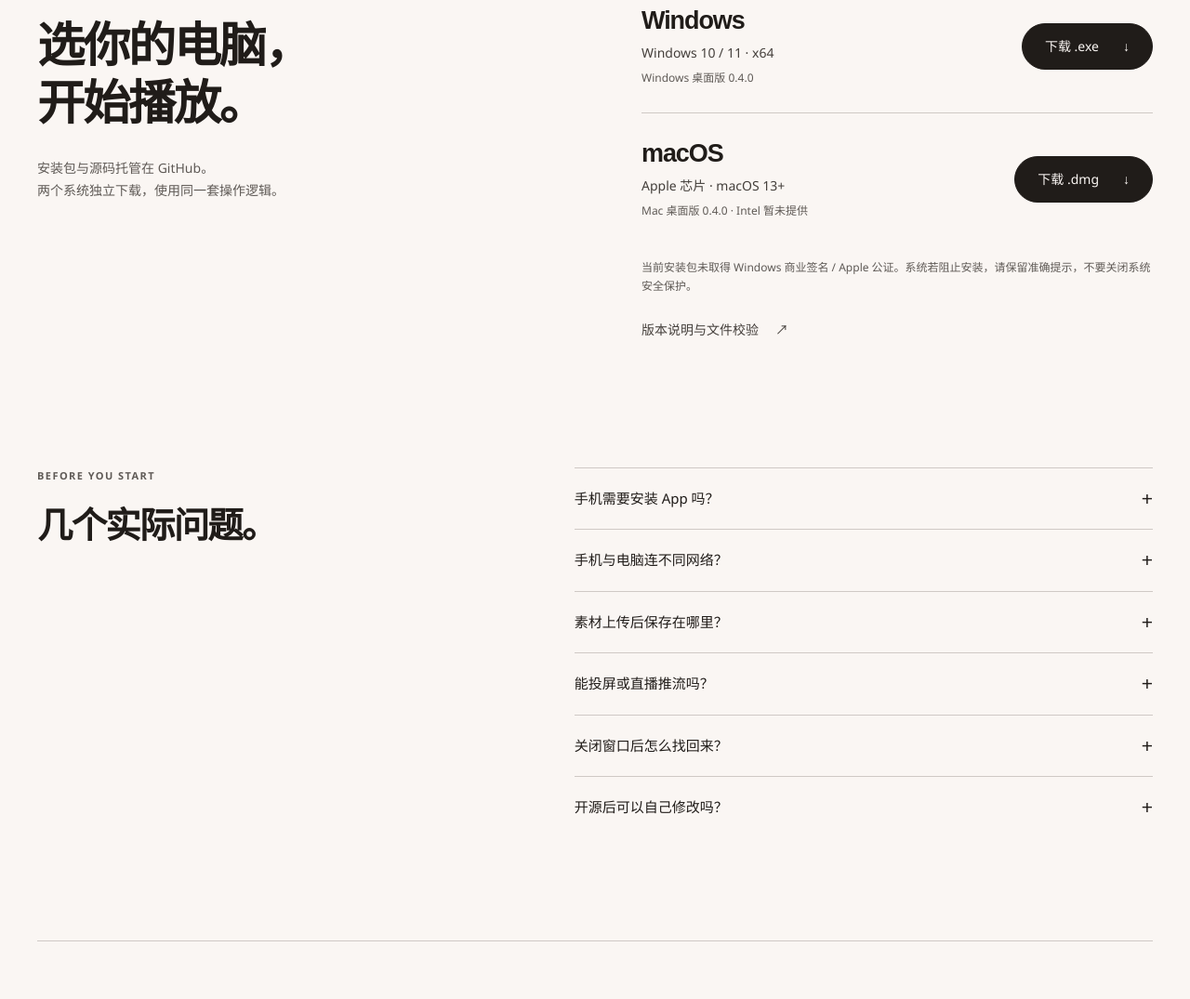
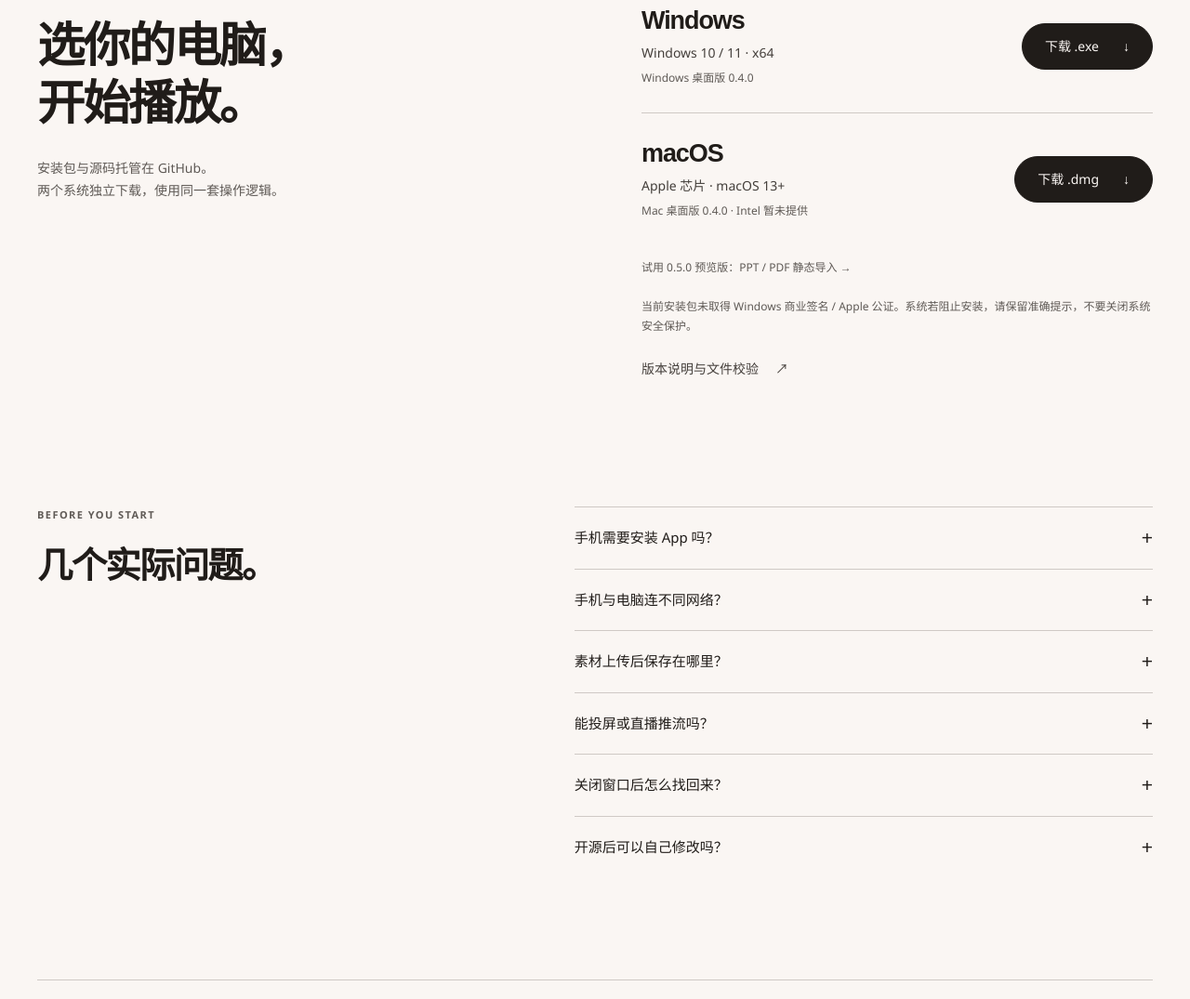
Before and after one commit to arjuntam/LiveScreen, an Electron app: page site/index.html in a window 1280 px wide. Shown: the part 2727-3802 px from the top of the page at 93% size. Drawn offline with Linux system fonts and the light colour scheme.

Commit message:
Link the PPT/PDF import preview from the product website

```diff
--- a/site/index.html
+++ b/site/index.html
@@ -12,7 +12,7 @@
 <section class="split wrap" id="workflow"><div class="section-copy"><p class="eyebrow">CONTROL AT YOUR DESK</p><h2>在电脑上准备好，<br>在大屏上呈现好。</h2><p>创建项目、整理场景、上传素材。保存的是草稿，发布后才更新可播放内容；编辑时，大屏继续保持当前画面。</p><ul class="plain-list"><li>拖动、缩放、裁切，预览最终构图</li><li>自定义场景名称、标签和播放顺序</li><li>未发布的内容，也能先投到大屏测试</li></ul></div><figure class="product-shot"><img src="assets/editor.png" alt="LiveScreen 电脑端：左侧项目场景，中间画面预览，右侧调整参数" width="1280" height="720" loading="lazy"><figcaption>电脑端实际界面 / 场景编辑</figcaption></figure></section>
 <section class="split reverse wrap"><div class="section-copy"><p class="eyebrow">KEEP THE MOMENT MOVING</p><h2>想播哪一张，<br>就到哪一张。</h2><p>多图内容平铺预览，点击缩略图直接跳页。可以自动轮播，也可以手动接管，暂停轮播后慢慢讲。</p><ul class="plain-list"><li>电脑直接播放，无需等待手机连接</li><li>手机扫码配对，切场景、翻页、继续轮播</li><li>操作冲突时，以大屏电脑本机为主</li></ul></div><figure class="product-shot"><img src="assets/playback.png" alt="LiveScreen 本地播放：场景缩略图和可直接点击跳转的多图列表" width="1440" height="900" loading="lazy"><figcaption>电脑端实际界面 / 本地播放与任意跳页</figcaption></figure></section>
 <section class="local-section"><div class="wrap local-layout"><div><p class="eyebrow">A SMALL, LOCAL SETUP</p><h2>一个局域网，<br>就能开始。</h2><p>播放和素材都在大屏电脑上。手机只是控制入口，关闭手机网页，不会停止电脑上的播放。</p></div><ol class="setup"><li><span class="step-number">01</span><div><h3>接上大屏</h3><p>把显示器设为扩展模式，在软件中绑定大屏。操作主屏保持独立。</p></div></li><li><span class="step-number">02</span><div><h3>准备内容</h3><p>上传图片或 H.264 MP4，保存、发布，直接在电脑上播放。</p></div></li><li><span class="step-number">03</span><div><h3>手机加入</h3><p>连接可互通的网络，扫描电脑或大屏上的二维码，输入配对码。</p></div></li></ol></div><div class="local-footer wrap"><span>适合直播背景、展厅与活动大屏</span><span>不依赖 Office、OBS 或云端服务</span></div></section>
-<section class="download wrap" id="download"><div class="download-heading"><p class="eyebrow">MAKE IT YOUR SCREEN</p><h2>选你的电脑，<br>开始播放。</h2><p>安装包与源码托管在 GitHub。<br>两个系统独立下载，使用同一套操作逻辑。</p></div><div class="download-options"><article class="download-row"><div><span class="platform">Windows</span><p>Windows 10 / 11 · x64</p><small>Windows 桌面版 0.4.0</small></div><a class="button" href="https://github.com/arjuntam/LiveScreen/releases/download/v0.4.0/LiveScreen-Setup-0.4.0-x64.exe" data-download="windows">下载 .exe <span aria-hidden="true">↓</span></a></article><article class="download-row"><div><span class="platform">macOS</span><p>Apple 芯片 · macOS 13+</p><small>Mac 桌面版 0.4.0 · Intel 暂未提供</small></div><a class="button" href="https://github.com/arjuntam/LiveScreen/releases/download/v0.4.0/LiveScreen-Mac-0.4.0-arm64.dmg" data-download="mac">下载 .dmg <span aria-hidden="true">↓</span></a></article><p class="download-note">当前安装包未取得 Windows 商业签名 / Apple 公证。系统若阻止安装，请保留准确提示，不要关闭系统安全保护。</p><a class="text-link" href="https://github.com/arjuntam/LiveScreen/releases/tag/v0.4.0">版本说明与文件校验 <span aria-hidden="true">↗</span></a></div></section>
-<section class="questions wrap" id="questions"><div><p class="eyebrow">BEFORE YOU START</p><h2>几个实际问题。</h2></div><div class="question-list"><details><summary>手机需要安装 App 吗？</summary><p>不需要。连接与电脑互通的局域网后，用相机扫码并在浏览器里配对。使用同一浏览器、保留网站数据，下次可以自动连接。</p></details><details><summary>手机与电脑连不同网络？</summary><p>先连接到可互通的网络。二维码会跟随电脑地址变化更新，但无法穿过企业网络的设备隔离；访客网络、不同子网或防火墙限制需要网络管理员确认。</p></details><details><summary>素材上传后保存在哪里？</summary><p>保存在运行 LiveScreen 的那台电脑。即使用另一台电脑的远程管理网页上传，文件也会复制到大屏主机，不依赖上传设备继续在线。</p></details><details><summary>能投屏或直播推流吗？</summary><p>LiveScreen 播放提前准备好的图片、视频和多图场景，不镜像手机屏幕，不负责推流，也不直接解析 PPT。你可以先把内容导出成图片或 MP4 再导入。</p></details><details><summary>关闭窗口后怎么找回来？</summary><p>窗口关闭按钮会把管理界面收进后台，播放继续。通过 Windows 托盘、Mac 菜单栏或 Dock 找回；点击“退出软件”才会彻底停止服务和输出。</p></details><details><summary>开源后可以自己修改吗？</summary><p>可以。项目采用 MIT 许可，源码、构建说明和问题反馈都在 GitHub。第三方依赖保留各自许可，自己的素材也应具备相应使用权。</p></details></div></section>
+<section class="download wrap" id="download"><div class="download-heading"><p class="eyebrow">MAKE IT YOUR SCREEN</p><h2>选你的电脑，<br>开始播放。</h2><p>安装包与源码托管在 GitHub。<br>两个系统独立下载，使用同一套操作逻辑。</p></div><div class="download-options"><article class="download-row"><div><span class="platform">Windows</span><p>Windows 10 / 11 · x64</p><small>Windows 桌面版 0.4.0</small></div><a class="button" href="https://github.com/arjuntam/LiveScreen/releases/download/v0.4.0/LiveScreen-Setup-0.4.0-x64.exe" data-download="windows">下载 .exe <span aria-hidden="true">↓</span></a></article><article class="download-row"><div><span class="platform">macOS</span><p>Apple 芯片 · macOS 13+</p><small>Mac 桌面版 0.4.0 · Intel 暂未提供</small></div><a class="button" href="https://github.com/arjuntam/LiveScreen/releases/download/v0.4.0/LiveScreen-Mac-0.4.0-arm64.dmg" data-download="mac">下载 .dmg <span aria-hidden="true">↓</span></a></article><p class="download-note"><a href="https://github.com/arjuntam/LiveScreen/releases/tag/v0.5.0">试用 0.5.0 预览版：PPT / PDF 静态导入 →</a></p><p class="download-note">当前安装包未取得 Windows 商业签名 / Apple 公证。系统若阻止安装，请保留准确提示，不要关闭系统安全保护。</p><a class="text-link" href="https://github.com/arjuntam/LiveScreen/releases/tag/v0.4.0">版本说明与文件校验 <span aria-hidden="true">↗</span></a></div></section>
+<section class="questions wrap" id="questions"><div><p class="eyebrow">BEFORE YOU START</p><h2>几个实际问题。</h2></div><div class="question-list"><details><summary>手机需要安装 App 吗？</summary><p>不需要。连接与电脑互通的局域网后，用相机扫码并在浏览器里配对。使用同一浏览器、保留网站数据，下次可以自动连接。</p></details><details><summary>手机与电脑连不同网络？</summary><p>先连接到可互通的网络。二维码会跟随电脑地址变化更新，但无法穿过企业网络的设备隔离；访客网络、不同子网或防火墙限制需要网络管理员确认。</p></details><details><summary>素材上传后保存在哪里？</summary><p>保存在运行 LiveScreen 的那台电脑。即使用另一台电脑的远程管理网页上传，文件也会复制到大屏主机，不依赖上传设备继续在线。</p></details><details><summary>能投屏或直播推流吗？</summary><p>LiveScreen 播放提前准备好的图片、视频和多图场景，不镜像手机屏幕，不负责推流。稳定版可先将 PPT 导出成图片或 MP4；0.5.0 预览版支持静态导入 PPT / PDF，PPT 直导需要大屏主机安装转换工具，不播放 PPT 动画。</p></details><details><summary>关闭窗口后怎么找回来？</summary><p>窗口关闭按钮会把管理界面收进后台，播放继续。通过 Windows 托盘、Mac 菜单栏或 Dock 找回；点击“退出软件”才会彻底停止服务和输出。</p></details><details><summary>开源后可以自己修改吗？</summary><p>可以。项目采用 MIT 许可，源码、构建说明和问题反馈都在 GitHub。第三方依赖保留各自许可，自己的素材也应具备相应使用权。</p></details></div></section>
 </main><footer class="wrap footer"><p class="closing">屏幕交给内容。<br>控制留在手边。</p><div class="footer-bottom"><a class="brand" href="#"><img src="assets/icon.svg" width="24" height="24" alt=""><span>LiveScreen</span></a><span>Local playback. Open source.</span><div><a href="https://github.com/arjuntam/LiveScreen">源码</a><a href="https://github.com/arjuntam/LiveScreen/issues">反馈</a><a href="https://github.com/arjuntam/LiveScreen/blob/main/LICENSE">MIT License</a></div></div></footer>
 </body></html>
```
Also changed, not shown: README.md.
